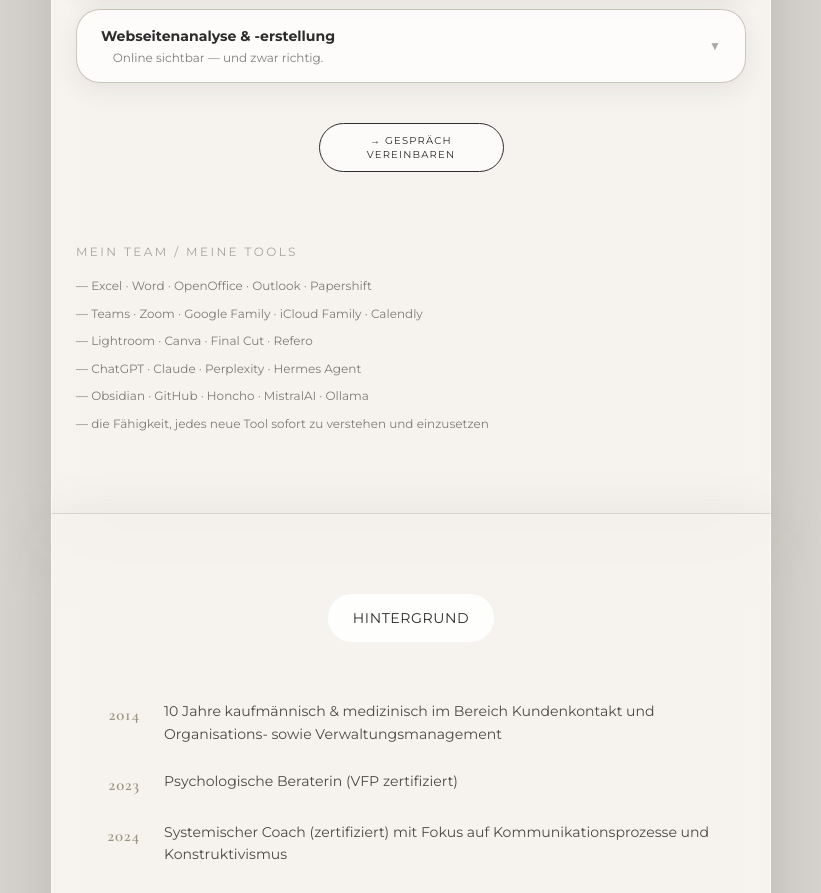
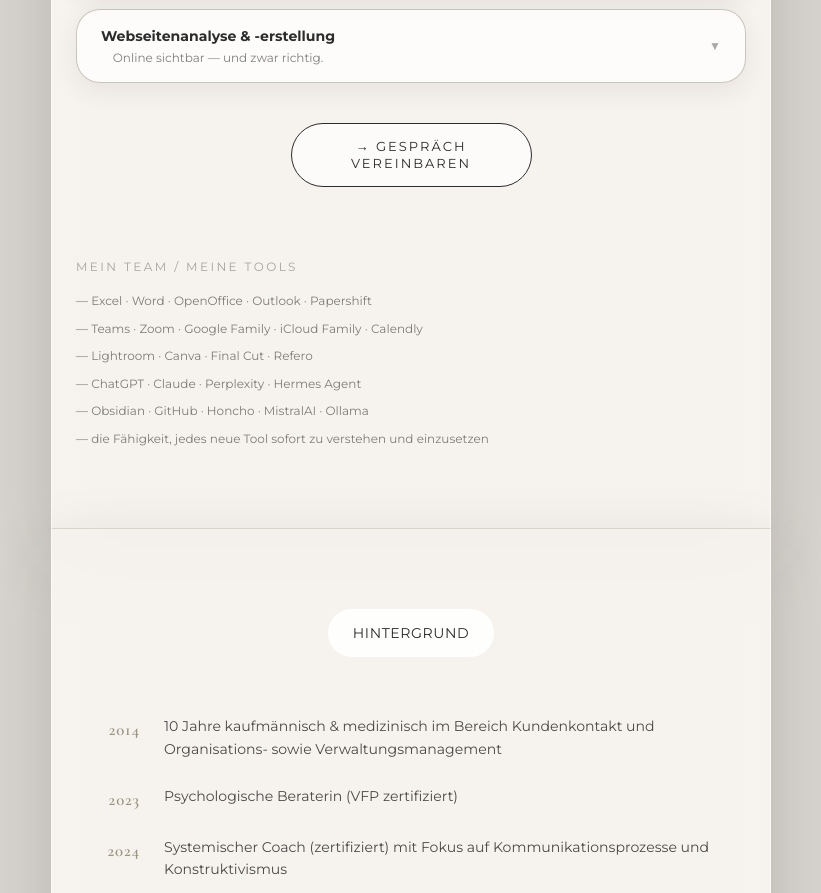
Before and after one commit to StefaniaMaDolak/stefania-dolak-charactercard, a Next.js app: page / in a window 1280 px wide. Shown: the part 2660-3553 px from the top of the page, without its empty margins (229-1050 px from the left). Built offline with nearby package versions, Linux system fonts and the light colour scheme.

Commit message:
fix: enlarge appointment button by thirty percent

```diff
--- a/src/app/globals.css
+++ b/src/app/globals.css
@@ -411,14 +411,14 @@ a:focus-visible {
 
 #angebot .ccq-appointment-button {
   box-sizing: border-box;
-  width: min(185px, 100%);
-  min-height: 49px;
-  padding: 6px 12px;
+  width: min(241px, 100%);
+  min-height: 64px;
+  padding: 8px 16px;
   align-items: center;
   justify-content: center;
-  font-size: 10px !important;
+  font-size: 13px !important;
   line-height: 1.35;
-  letter-spacing: 0.12em !important;
+  letter-spacing: 0.156em !important;
 }
 
 /* Hintergrund behält seine zeitliche Vita-Struktur */
```
